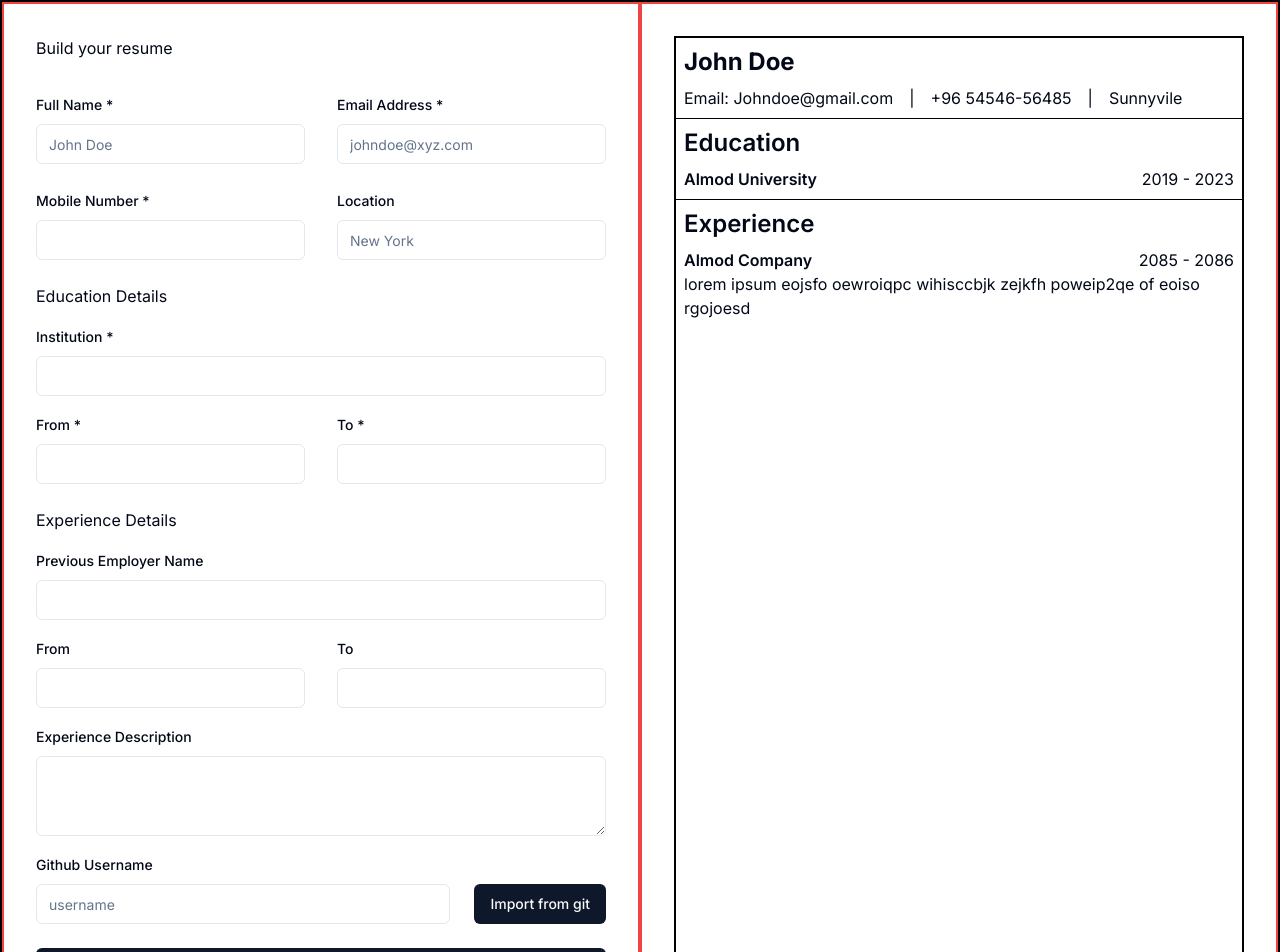
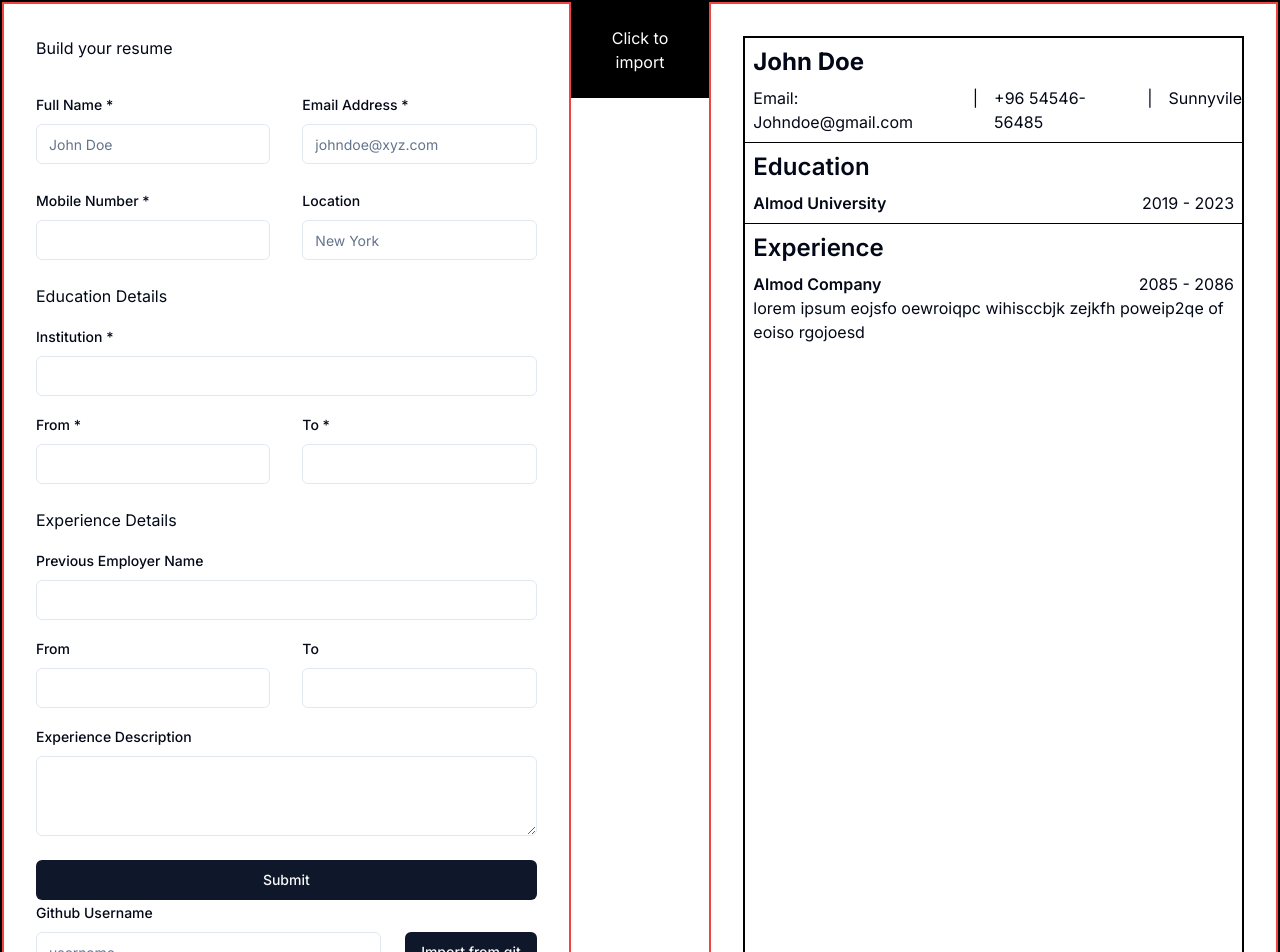
Before and after one commit to Anandprabhu530/Mirthly, a Next.js app: page /resume in a window 1280 px wide. Shown: the top 952 px of the page. Built offline with nearby package versions, Linux system fonts and the light colour scheme.

Commit message:
Added github import

```diff
--- a/app/guider/page.tsx
+++ b/app/guider/page.tsx
@@ -24,6 +24,7 @@ export default function Home() {
   const handlesubmit = () => {
     setToggle(true);
   };
+
   return (
     <main className="p-10 w-full border-2 border-white h-screen">
       <div className="flex h-full gap-6">
--- a/app/resume/page.tsx
+++ b/app/resume/page.tsx
@@ -1,6 +1,8 @@
 "use client";
 
 import { ComboboxRes } from "@/components/ComboboxRes";
+import { InputGit } from "@/components/InputGit";
+import * as Dialog from "@radix-ui/react-dialog";
 import { useState } from "react";
 
 const Resume = () => {
@@ -20,9 +22,10 @@ const Resume = () => {
   });
 
   const [gitdata, setgitData] = useState(null);
+  const [toggle, setToggle] = useState(false);
 
   const handlesubmit = () => {
-    console.log("first");
+    setToggle(true);
   };
 
   return (
@@ -32,7 +35,26 @@ const Resume = () => {
           <div className="border-2 border-red-500 basis-1/2 p-8">
             <div className="pb-8">Build your resume</div>
             <ComboboxRes setData={setData} />
+            <InputGit setgitData={setgitData} />
           </div>
+
+          <div>
+            <Dialog.Root>
+              <Dialog.Trigger
+                onClick={handlesubmit}
+                className="p-6 bg-black text-white"
+              >
+                Click to import
+              </Dialog.Trigger>
+              <Dialog.Portal>
+                <Dialog.Overlay className="fixed inset-0 bg-black/50" />
+                <Dialog.Content className="fixed top-1/2 left-1/2 bg-white -translate-x-1/2 -translate-y-1/2 p-10 rounded-md shadow-md border-2 border-black">
+                  <div>Please help me</div>
+                </Dialog.Content>
+              </Dialog.Portal>
+            </Dialog.Root>
+          </div>
+
           <div className="border-2 border-red-500 basis-1/2 p-8">
             <div className=" border-2 border-black h-full">
               <div className="p-2 font-bold text-2xl">{data.Fullname}</div>
--- a/components/ComboboxRes.tsx
+++ b/components/ComboboxRes.tsx
@@ -59,7 +59,6 @@ export function ComboboxRes({ setData }) {
       Experience_From: "",
       Experience_Company: "",
       Experience_To: "",
-      Projects: [],
     },
   });
 
@@ -248,7 +247,6 @@ export function ComboboxRes({ setData }) {
                 </FormItem>
               )}
             />
-            <InputGit />
           </div>
           <Button type="submit">Submit</Button>
         </div>
--- a/components/InputGit.tsx
+++ b/components/InputGit.tsx
@@ -21,7 +21,7 @@ const FormSchema = z.object({
   }),
 });
 
-export function InputGit() {
+export function InputGit({ setgitData }) {
   const form = useForm<z.infer<typeof FormSchema>>({
     resolver: zodResolver(FormSchema),
     defaultValues: {
@@ -29,9 +29,12 @@ export function InputGit() {
     },
   });
 
-  function onSubmit(data: z.infer<typeof FormSchema>) {
-    console.log(data);
-  }
+  const onSubmit = async (data: z.infer<typeof FormSchema>) => {
+    const res = await fetch(
+      `https://api.github.com/users/${data.username}/repos`
+    ).then((data) => data.json());
+    setgitData(res);
+  };
 
   return (
     <Form {...form}>
```
